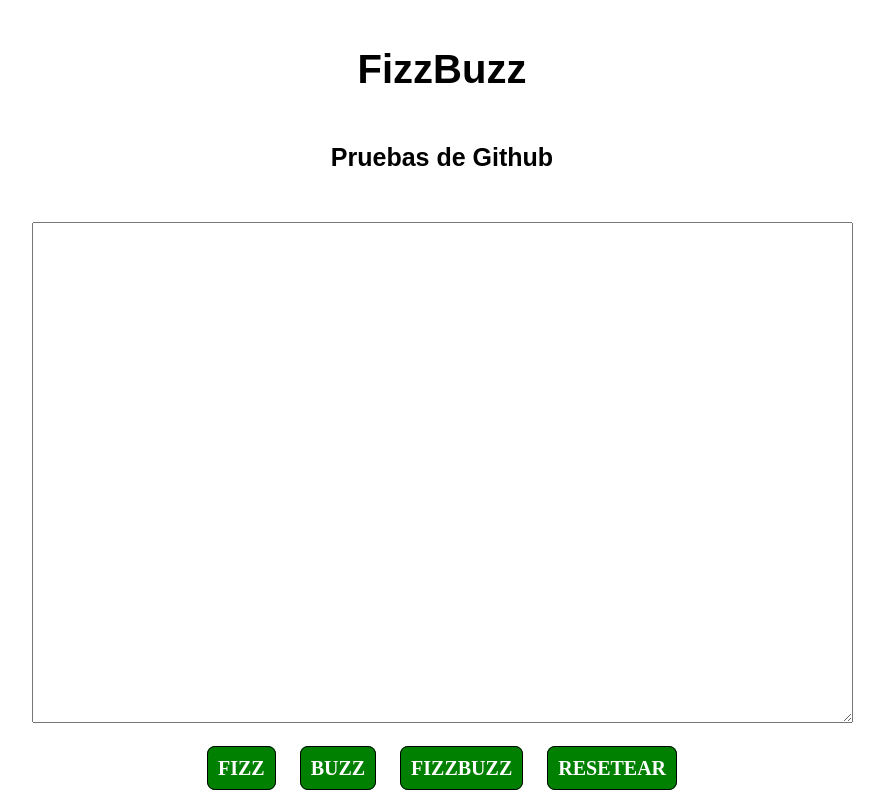
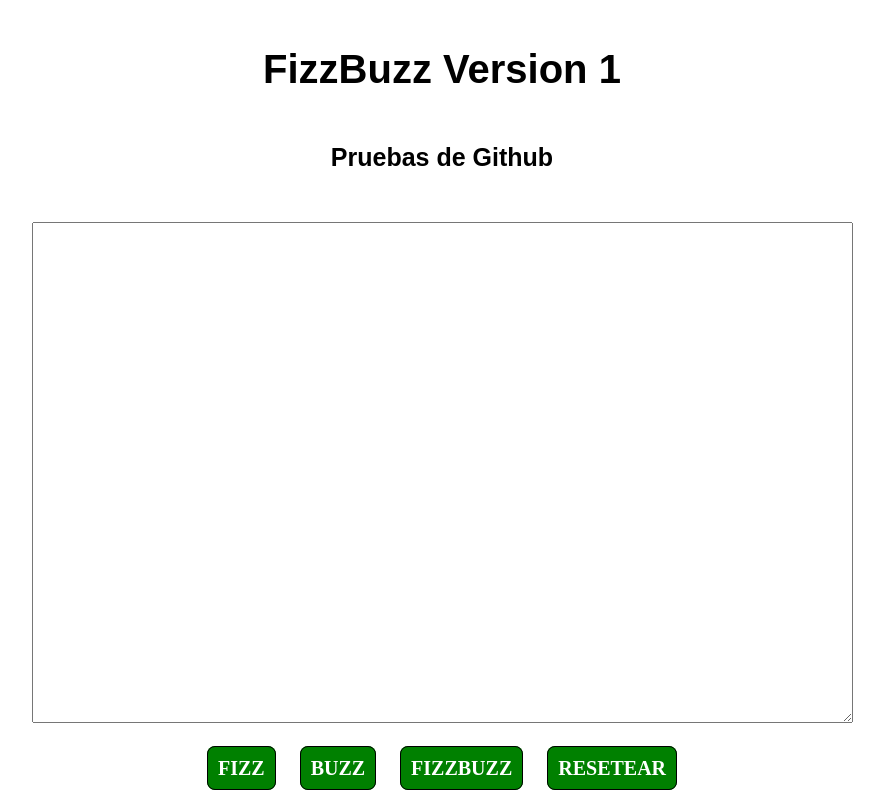
Before and after one commit to anroso11/FizzBuzz-JS, a plain HTML site: page index.html in a window 1280 px wide. Shown: the whole page, without its empty margins (198-1082 px from the left). Drawn offline with Linux system fonts and the light colour scheme.

Commit message:
Una nueva version de FizzBuzz en el titulo

```diff
--- a/index.html
+++ b/index.html
@@ -10,7 +10,7 @@
 <body>
     <div class="principal">
         <div class="form-contenedor">
-            <h1 class="title-one">FizzBuzz</h1>
+            <h1 class="title-one">FizzBuzz Version 1</h1>
             <p class="title-two">Pruebas de Github</p>
             <form class="form">
                 <div class="area">
```
